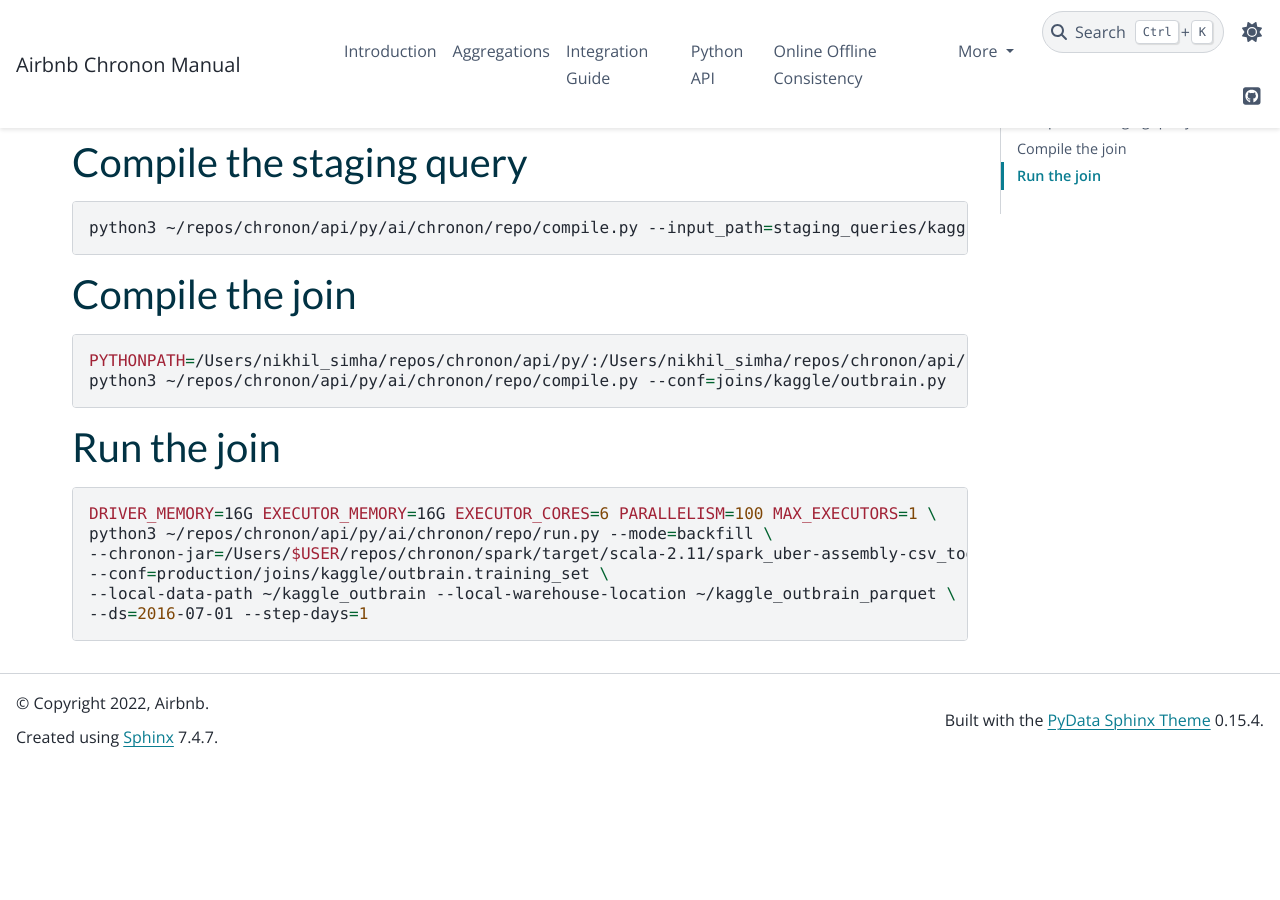
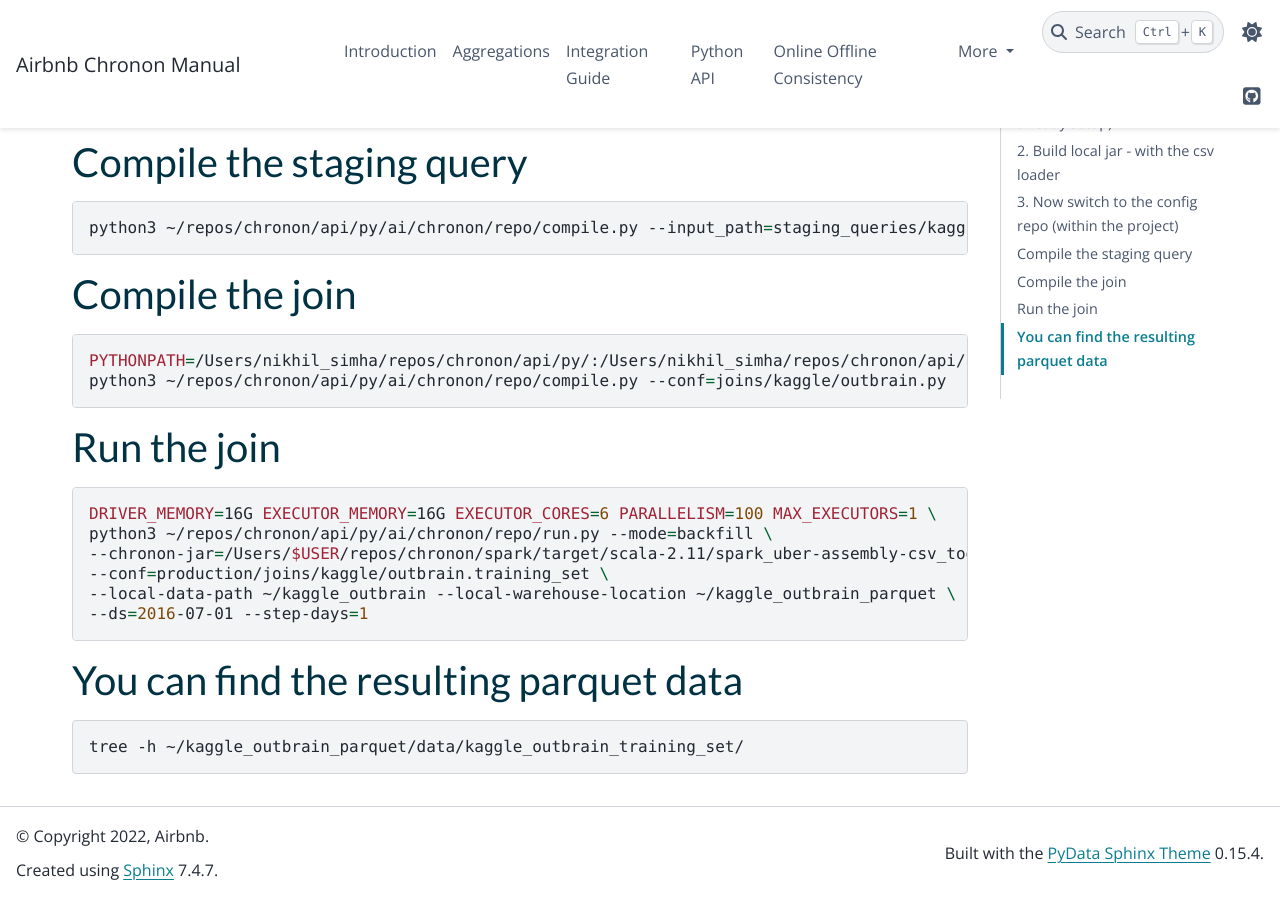
Before and after one commit to airbnb/chronon, a Sphinx documentation site: the page built from docs/source/Kaggle_Outbrain.md, in a window 1280 px wide and 900 px high, scrolled down 860 px. Built offline with Sphinx 7.4.7 and the PyData theme 0.15.4, drawn with Linux system fonts in a browser that asks for light colours; before the commit the page ends 1627 px from its top, so only the background shows below that.

Commit message:
parquet location in docs

````diff
--- a/docs/source/Kaggle_Outbrain.md
+++ b/docs/source/Kaggle_Outbrain.md
@@ -45,3 +45,8 @@ python3 ~/repos/chronon/api/py/ai/chronon/repo/run.py --mode=backfill \
 --local-data-path ~/kaggle_outbrain --local-warehouse-location ~/kaggle_outbrain_parquet \
 --ds=2016-07-01 --step-days=1
 ```
+
+### You can find the resulting parquet data
+```shell
+tree -h ~/kaggle_outbrain_parquet/data/kaggle_outbrain_training_set/
+```
````
